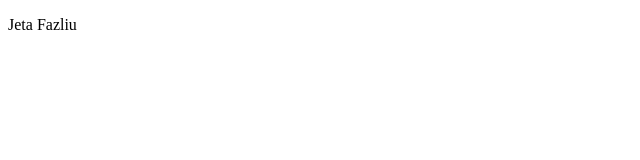
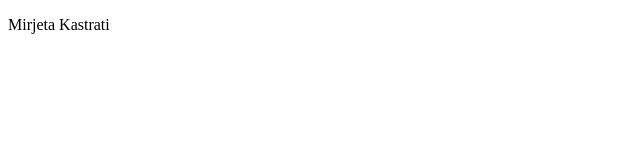
Before and after one commit to MirejetajCoders/__kalkulatori, a plain HTML site: page index.html in a window 1280 px wide. Shown: the full height of the page, 0-640 px from the left. Drawn offline with Linux system fonts and the light colour scheme.

Commit message:
ndryshova paragrafin

```diff
--- a/index.html
+++ b/index.html
@@ -7,6 +7,6 @@
     <title>Document</title>
 </head>
 <body>
-    <p>Jeta Fazliu</p>
+    <p>Mirjeta Kastrati</p>
 </body>
 </html>
```
